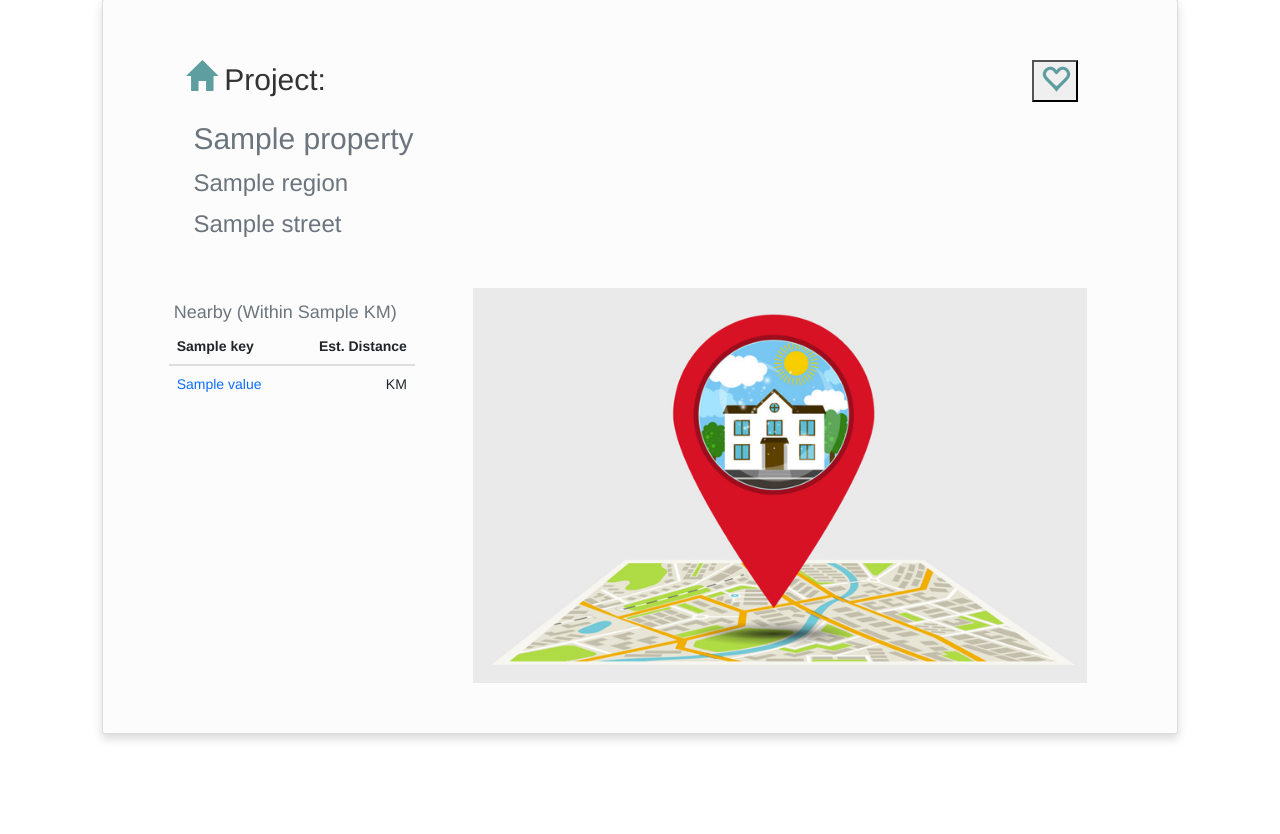
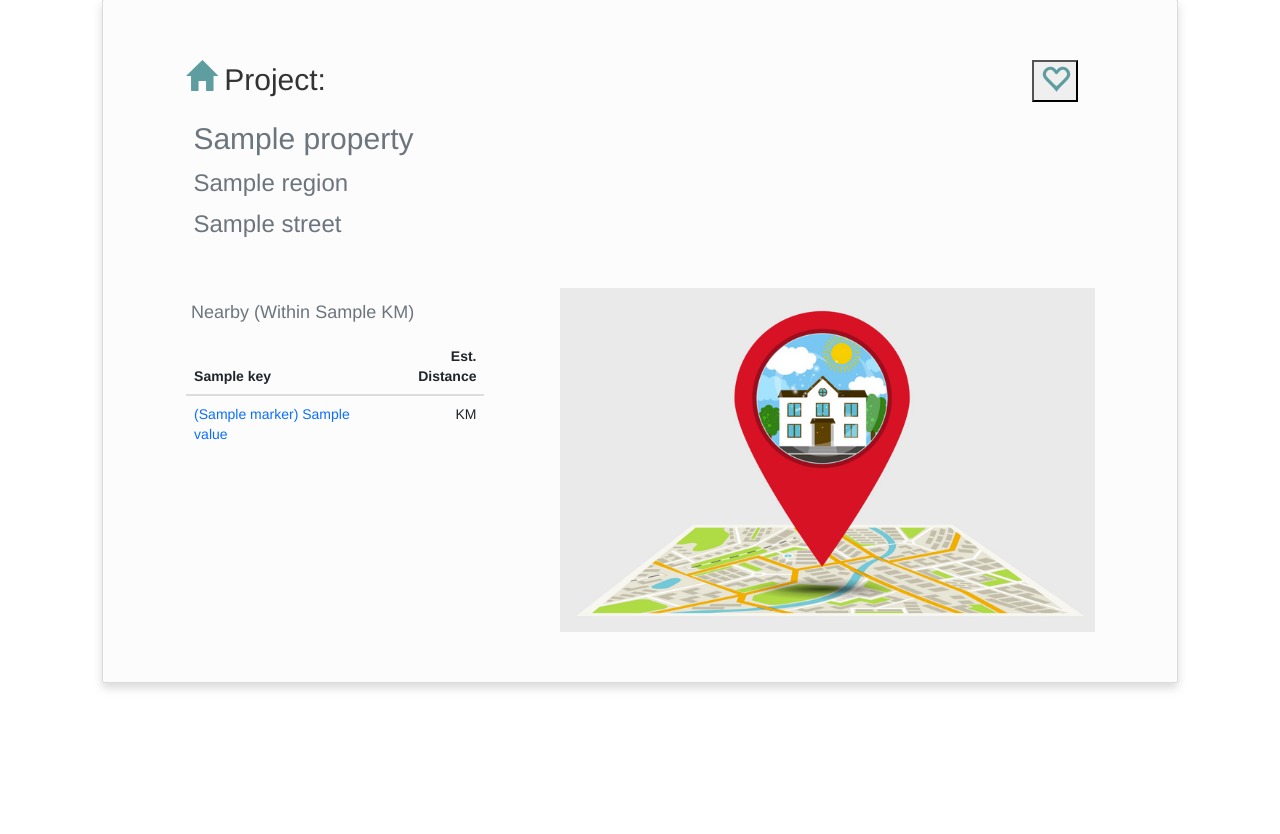
Before and after one commit to SA53-Team-7/PropertyPredict, a Spring app: template src/main/resources/templates/map.html in a window 1280 px wide. Shown: the part 106-940 px from the top of the page. After the commit the page ends 796 px from the top, so only its background shows below. Run offline with Thymeleaf, Linux system fonts and the light colour scheme; the template is opened without the code that fills it: most values are stand-ins (such as "Sample title", 1, 10 or a date in 2020); data that the repository does not hold is empty.

Commit message:
Added unique markers to the map

```diff
--- a/src/main/resources/templates/map.html
+++ b/src/main/resources/templates/map.html
@@ -44,8 +44,8 @@
 							<br>
 						</div>
 						<div class="row">
-							<div class="col- mx-auto" style="width:25%;">
-								<h4 class="card-subtitle text-muted mt-4 mb-2 px-2" >Nearby (Within <span th:text="${distanceFilter}"></span> KM)</h4>
+							<div class="col-3 mx-auto" style="width:30%;margin-left:20px">
+								<h4 class="card-subtitle text-muted mt-4 mb-4 px-2" >Nearby (Within <span th:text="${distanceFilter}"></span> KM)</h4>
 								<table th:if="${not #maps.isEmpty(locations)}" th:each="type: ${locations}" class="table table-borderless ">
 									<thead>
 										<tr>
@@ -55,7 +55,7 @@
 									</thead>
 									<tbody  th:each="location: ${type.value}">
 										<tr>
-											<td th:text="${location.name}" class="text-primary">Amenities</td>
+											<td class="text-primary">(<span th:text="${location.marker}"></span>) <span th:text="${location.name}"></spanth:text="${location.name}"></td>
 											<td style="text-align:right"><span
 													th:text="${#numbers.formatDecimal(location.distance, 0, 'COMMA', 2, 'POINT')}"></span>
 												KM</td>
@@ -63,9 +63,9 @@
 									</tbody>
 								</table>
 							</div>
-							<div class="col-8">
-								<img class="map mx-auto" style="width:90%" th:if="${exist}" th:src="${map}" />
-								<img class="map mx-auto" style="width:90%" th:unless="${exist}"
+							<div class="col-7">
+								<img class="map mx-auto" style="width:90%;margin-right:20px" th:if="${exist}" th:src="${map}" />
+								<img class="map mx-auto" style="width:90%;margin-right:20px" th:unless="${exist}"
 									th:src="@{/images/unknown.png}" />
 							</div>
 						</div>
```
Also changed, not shown: src/main/java/com/team7/propertypredict/helper/AmenityHelper.java (added, +9 -0 lines), src/main/java/com/team7/propertypredict/helper/Location.java (+10 -0 lines), src/main/java/com/team7/propertypredict/service/ProjectServiceImpl.java (+8 -3 lines).
